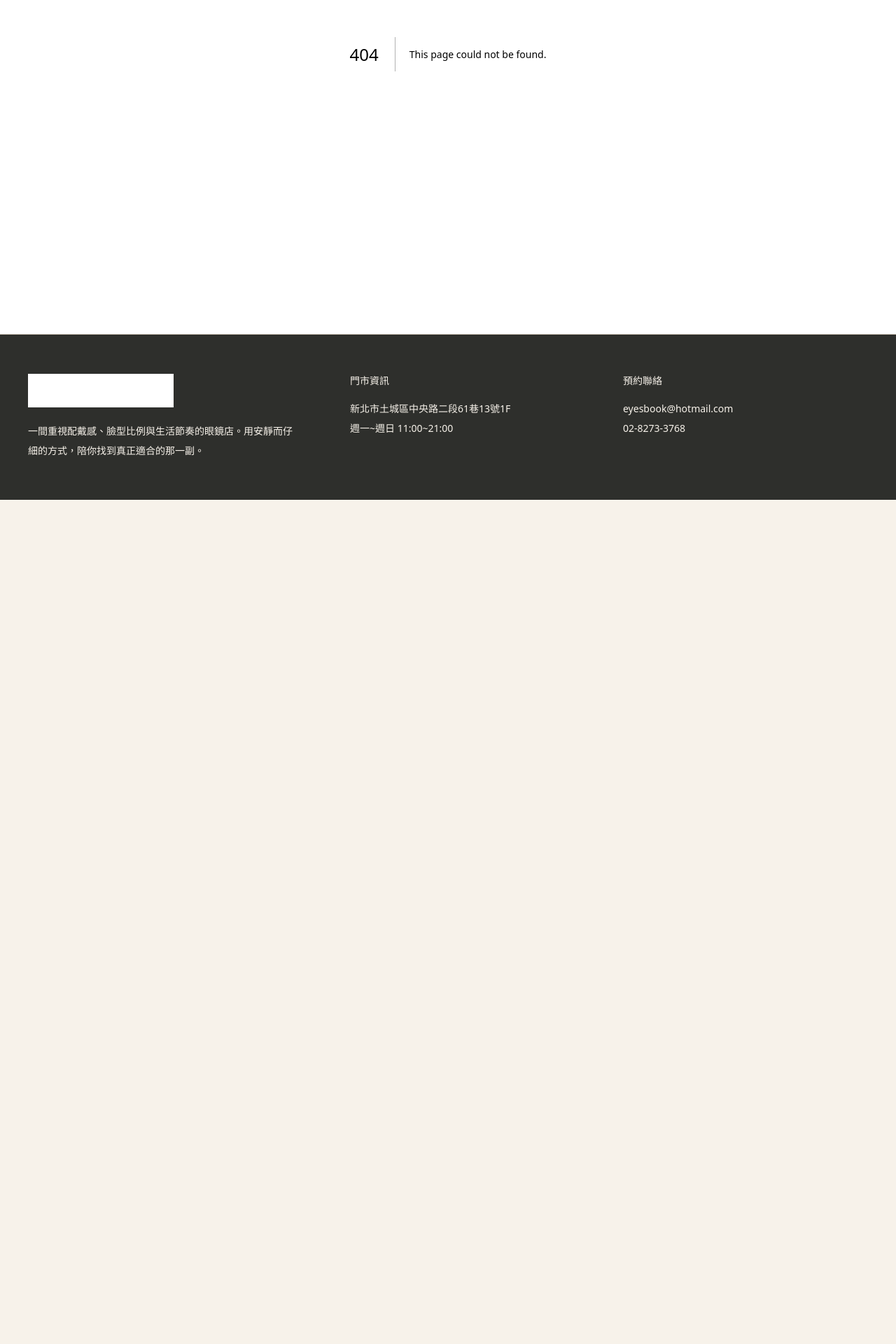
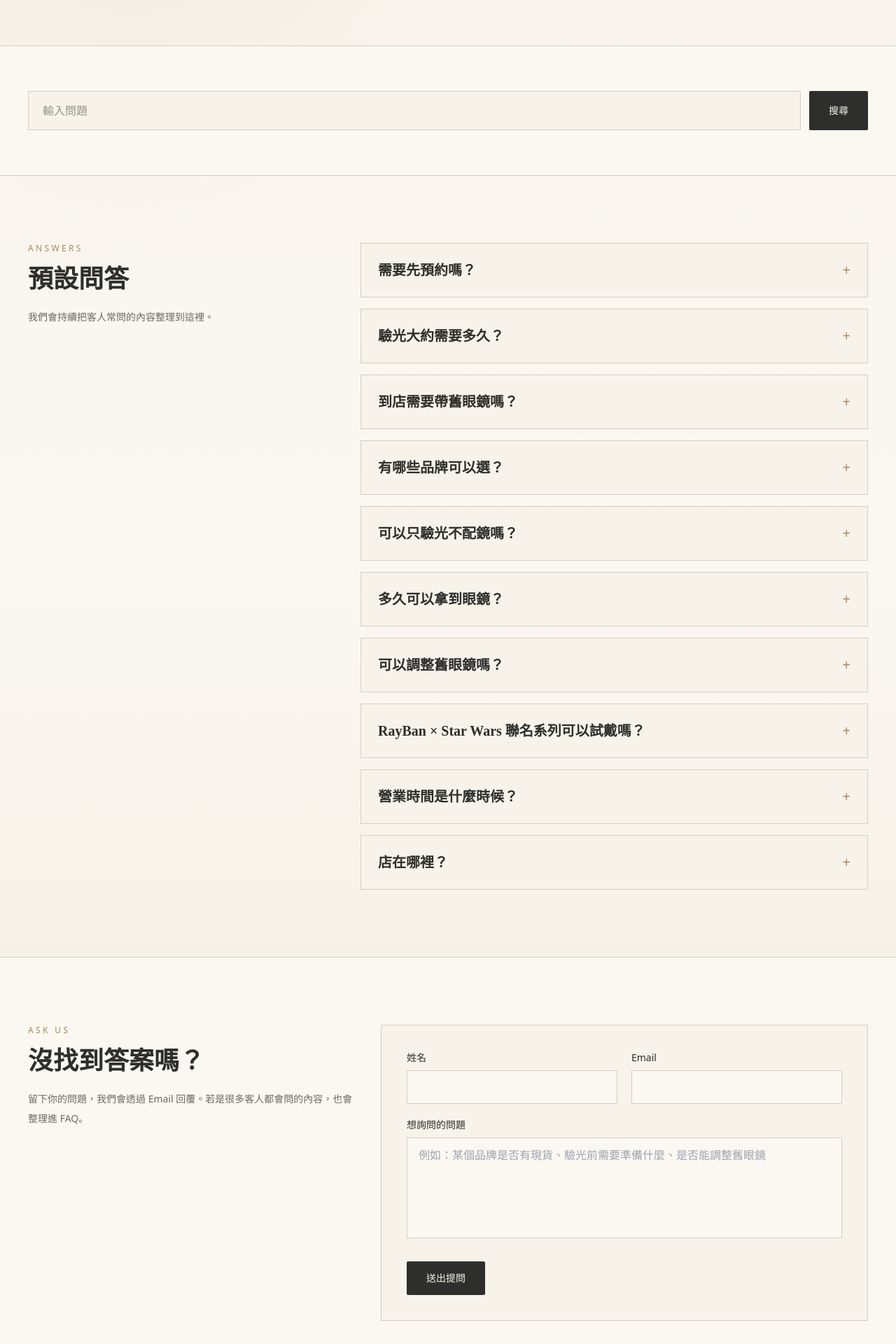
Before and after one commit to eyesbook/eyesbook, a Next.js app: page /faq in a window 1280 px wide. Before the commit this address had no page. Shown: the part 400-2320 px from the top of the page at 70% size. Before the commit the page ends 1114 px from the top, so only its background shows below. Built offline with nearby package versions, Linux system fonts and the light colour scheme.

Commit message:
Add FAQ page and question search

```diff
--- /dev/null
+++ b/app/faq/page.tsx
@@ -0,0 +1,156 @@
+import { FaqQuestionForm } from "@/components/FaqQuestionForm";
+import { PageHero } from "@/components/PageHero";
+
+const faqs = [
+  {
+    question: "需要先預約嗎？",
+    answer:
+      "建議先預約。eyesbook 採預約優先服務，能保留較完整的驗光、選框與鏡片諮詢時間。"
+  },
+  {
+    question: "驗光大約需要多久？",
+    answer:
+      "完整驗光與諮詢約 40 到 60 分鐘，實際時間會依度數狀況、鏡片需求與試戴討論而調整。"
+  },
+  {
+    question: "到店需要帶舊眼鏡嗎？",
+    answer:
+      "建議攜帶目前常用的眼鏡或隱形眼鏡資訊，我們可以一起評估舊度數、配戴習慣與新眼鏡需求。"
+  },
+  {
+    question: "有哪些品牌可以選？",
+    answer:
+      "目前收錄 999.9、PROJEKT PRODUKT、MARKUS T、WOLFGANG PROKSCH、FRANK CUSTOM、annu、ENALLOID、720、COACH、RayBan、MATSUDA、MASUNAGA、BLACKFIN 等品牌。"
+  },
+  {
+    question: "可以只驗光不配鏡嗎？",
+    answer:
+      "可以先預約諮詢與驗光服務。若有特殊需求，建議在預約需求中先說明，方便我們安排時間。"
+  },
+  {
+    question: "多久可以拿到眼鏡？",
+    answer:
+      "一般鏡片與庫存狀況不同，交件時間會依鏡片種類、度數與加工安排確認。到店選配後會提供較準確的時間。"
+  },
+  {
+    question: "可以調整舊眼鏡嗎？",
+    answer:
+      "可協助評估與簡單調整。若鏡框材質老化、零件損傷或非本店購買，會依現場狀況判斷是否適合處理。"
+  },
+  {
+    question: "RayBan × Star Wars 聯名系列可以試戴嗎？",
+    answer:
+      "可先預約到店了解店內可試戴款式。聯名系列到貨與庫存狀況會依現場為準。"
+  },
+  {
+    question: "營業時間是什麼時候？",
+    answer: "營業時間為週一到週日 11:00 到 21:00。"
+  },
+  {
+    question: "店在哪裡？",
+    answer: "eyesbook 位於新北市土城區中央路二段61巷13號1F。"
+  }
+];
+
+type FaqPageProps = {
+  searchParams?: {
+    q?: string;
+  };
+};
+
+function normalize(value: string) {
+  return value.trim().toLowerCase();
+}
+
+export default function FaqPage({ searchParams }: FaqPageProps) {
+  const query = normalize(searchParams?.q || "");
+  const filteredFaqs = query
+    ? faqs.filter((faq) =>
+        normalize(`${faq.question} ${faq.answer}`).includes(query)
+      )
+    : faqs;
+
+  return (
+    <>
+      <PageHero
+        eyebrow="faq"
+        title="常見問題"
+        description="整理到店預約、驗光服務、品牌選配與鏡片諮詢常見問題。若沒有找到想問的內容，也可以直接留下問題給我們。"
+      />
+
+      <section className="border-y border-line bg-[#fbf8f2] py-16">
+        <div className="section-shell">
+          <form action="/faq" className="grid gap-3 sm:grid-cols-[1fr_auto]">
+            <label className="sr-only" htmlFor="faq-search">
+              輸入問題
+            </label>
+            <input
+              id="faq-search"
+              name="q"
+              type="search"
+              defaultValue={searchParams?.q || ""}
+              placeholder="輸入問題"
+              className="min-h-14 w-full border border-line bg-paper px-5 text-base text-ink outline-none transition placeholder:text-stone/70 focus:border-ink"
+            />
+            <button
+              type="submit"
+              className="focus-ring inline-flex min-h-14 items-center justify-center rounded-sm bg-ink px-7 text-sm font-medium text-paper transition hover:bg-stone"
+            >
+              搜尋
+            </button>
+          </form>
+        </div>
+      </section>
+
+      <section className="py-24">
+        <div className="section-shell grid gap-10 lg:grid-cols-[0.75fr_1.25fr]">
+          <div>
+            <p className="eyebrow">answers</p>
+            <h2 className="mt-4 font-serif text-3xl font-semibold leading-tight text-ink sm:text-4xl">
+              {query ? "搜尋結果" : "預設問答"}
+            </h2>
+            <p className="mt-5 text-sm leading-7 text-stone">
+              {query
+                ? `關鍵字「${searchParams?.q}」找到 ${filteredFaqs.length} 筆結果。`
+                : "我們會持續把客人常問的內容整理到這裡。"}
+            </p>
+          </div>
+          <div className="space-y-4">
+            {filteredFaqs.length > 0 ? (
+              filteredFaqs.map((faq) => (
+                <details key={faq.question} className="group border border-line bg-paper p-6">
+                  <summary className="cursor-pointer list-none font-serif text-xl font-semibold text-ink">
+                    <span>{faq.question}</span>
+                    <span className="float-right text-brass transition group-open:rotate-45">
+                      +
+                    </span>
+                  </summary>
+                  <p className="mt-5 text-sm leading-7 text-stone">{faq.answer}</p>
+                </details>
+              ))
+            ) : (
+              <div className="border border-line bg-paper p-8 text-sm leading-7 text-stone">
+                目前沒有符合的 FAQ。可以在下方留下問題，我們會再回覆並整理常見內容。
+              </div>
+            )}
+          </div>
+        </div>
+      </section>
+
+      <section className="border-y border-line bg-[#fbf8f2] py-24">
+        <div className="section-shell grid gap-10 lg:grid-cols-[0.8fr_1.2fr]">
+          <div>
+            <p className="eyebrow">ask us</p>
+            <h2 className="mt-4 font-serif text-3xl font-semibold leading-tight text-ink sm:text-4xl">
+              沒找到答案嗎？
+            </h2>
+            <p className="mt-5 text-sm leading-7 text-stone">
+              留下你的問題，我們會透過 Email 回覆。若是很多客人都會問的內容，也會整理進 FAQ。
+            </p>
+          </div>
+          <FaqQuestionForm />
+        </div>
+      </section>
+    </>
+  );
+}
--- a/app/page.tsx
+++ b/app/page.tsx
@@ -78,6 +78,35 @@ export default function Home() {
         </div>
       </section>
 
+      <section className="border-y border-line bg-paper py-16">
+        <div className="section-shell grid gap-8 lg:grid-cols-[0.75fr_1.25fr] lg:items-center">
+          <div>
+            <p className="eyebrow">faq search</p>
+            <h2 className="mt-4 font-serif text-3xl font-semibold leading-tight text-ink sm:text-4xl">
+              有問題想先了解？
+            </h2>
+          </div>
+          <form action="/faq" className="grid gap-3 sm:grid-cols-[1fr_auto]">
+            <label className="sr-only" htmlFor="home-faq-search">
+              輸入問題
+            </label>
+            <input
+              id="home-faq-search"
+              name="q"
+              type="search"
+              placeholder="輸入問題"
+              className="min-h-14 w-full border border-line bg-[#fbf8f2] px-5 text-base text-ink outline-none transition placeholder:text-stone/70 focus:border-ink"
+            />
+            <button
+              type="submit"
+              className="focus-ring inline-flex min-h-14 items-center justify-center rounded-sm bg-ink px-7 text-sm font-medium text-paper transition hover:bg-stone"
+            >
+              搜尋 FAQ
+            </button>
+          </form>
+        </div>
+      </section>
+
       <section className="border-y border-line bg-[#fbf8f2] py-24">
         <div className="section-shell">
           <SectionHeading
--- /dev/null
+++ b/components/FaqQuestionForm.tsx
@@ -0,0 +1,68 @@
+"use client";
+
+export function FaqQuestionForm() {
+  function handleSubmit(event: React.FormEvent<HTMLFormElement>) {
+    event.preventDefault();
+
+    const formData = new FormData(event.currentTarget);
+    const name = String(formData.get("name") || "").trim();
+    const email = String(formData.get("email") || "").trim();
+    const question = String(formData.get("question") || "").trim();
+
+    const body = [
+      "您好，我想詢問 eyesbook 官網 FAQ 未收錄的問題。",
+      "",
+      `姓名：${name}`,
+      `Email：${email}`,
+      "",
+      "問題內容：",
+      question,
+      "",
+      "謝謝。"
+    ].join("\n");
+
+    const mailtoUrl = `mailto:eyesbook@hotmail.com?subject=${encodeURIComponent(
+      "eyesbook FAQ 提問"
+    )}&body=${encodeURIComponent(body)}`;
+
+    window.location.href = mailtoUrl;
+  }
+
+  return (
+    <form className="border border-line bg-paper p-7 sm:p-9" onSubmit={handleSubmit}>
+      <div className="grid gap-5 sm:grid-cols-2">
+        <label className="text-sm font-medium text-ink">
+          姓名
+          <input
+            className="mt-2 min-h-12 w-full border border-line bg-[#fbf8f2] px-4 text-base outline-none focus:border-ink"
+            type="text"
+            name="name"
+          />
+        </label>
+        <label className="text-sm font-medium text-ink">
+          Email
+          <input
+            className="mt-2 min-h-12 w-full border border-line bg-[#fbf8f2] px-4 text-base outline-none focus:border-ink"
+            type="email"
+            name="email"
+          />
+        </label>
+      </div>
+      <label className="mt-5 block text-sm font-medium text-ink">
+        想詢問的問題
+        <textarea
+          className="mt-2 min-h-36 w-full resize-none border border-line bg-[#fbf8f2] px-4 py-3 text-base outline-none focus:border-ink"
+          name="question"
+          placeholder="例如：某個品牌是否有現貨、驗光前需要準備什麼、是否能調整舊眼鏡"
+          required
+        />
+      </label>
+      <button
+        type="submit"
+        className="focus-ring mt-7 inline-flex min-h-12 w-full items-center justify-center rounded-sm bg-ink px-7 text-sm font-medium text-paper transition hover:bg-stone sm:w-auto"
+      >
+        送出提問
+      </button>
+    </form>
+  );
+}
--- a/components/Header.tsx
+++ b/components/Header.tsx
@@ -5,6 +5,7 @@ const navItems = [
   { href: "/about", label: "關於我們" },
   { href: "/brands", label: "品牌介紹" },
   { href: "/services", label: "驗光服務" },
+  { href: "/faq", label: "FAQ" },
   { href: "/contact", label: "預約聯絡" }
 ];
 
```
